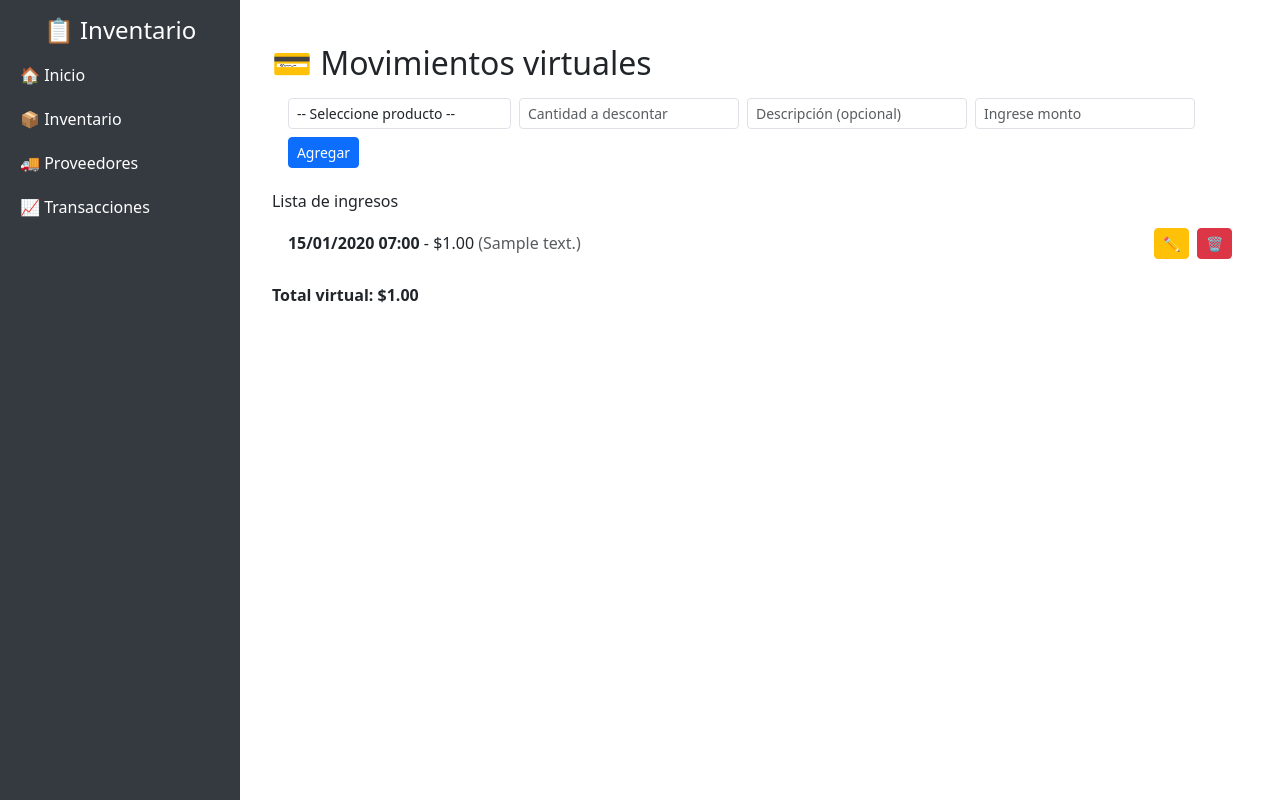
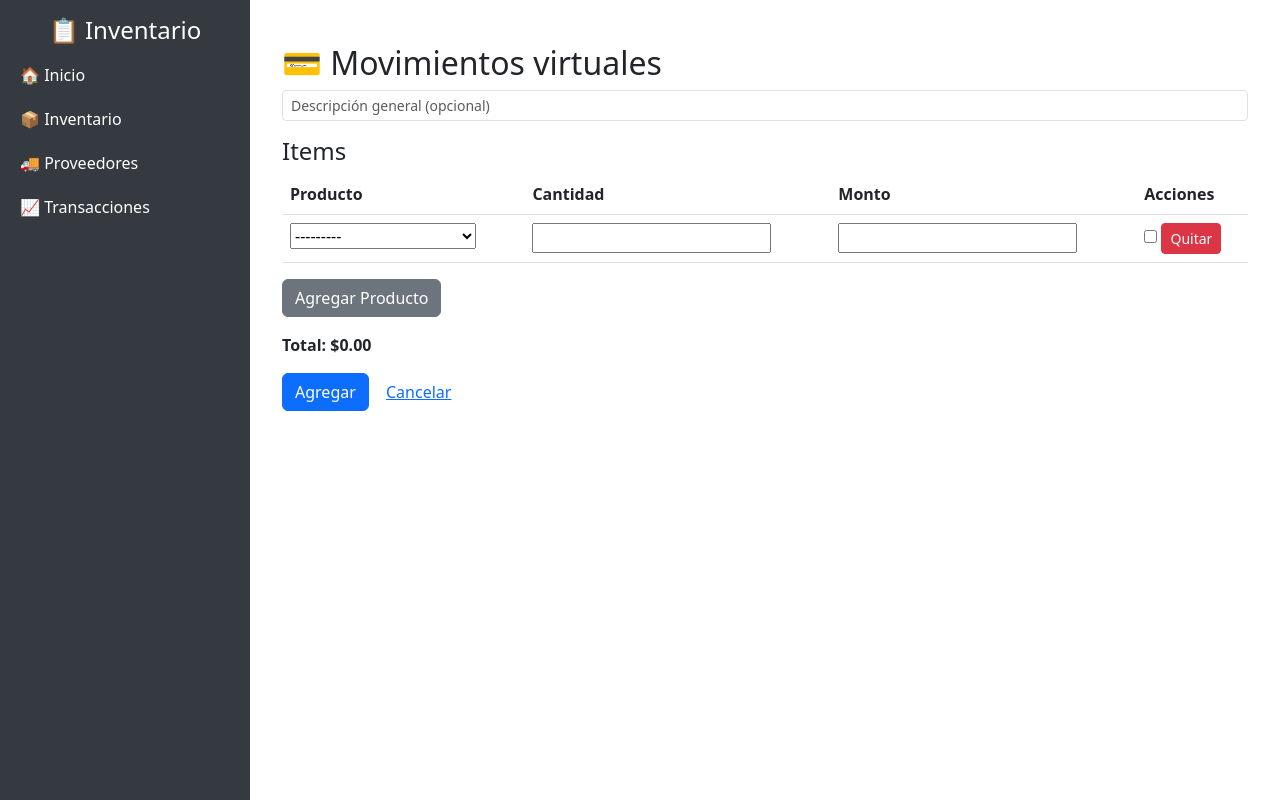
Before and after one commit to Franco122/ProyectoPPS, a Django app: page /movimientos/virtuales/ in a window 1280 px wide. Run offline with Django 5.2, Linux system fonts and the light colour scheme; a user stored in the database is signed in; data comes from the database, SQL or seed files in the repository; both versions use the stored data as it was after the commit; tables that the repository leaves empty hold one stand-in row (values such as "Sample post").

Commit message:
Actualizo la ventana de inicio

```diff
--- a/tasks/templates/agregar_venta.html
+++ b/tasks/templates/agregar_venta.html
@@ -43,7 +43,7 @@
       </tbody>
     </table>
 
-    <button type="button" id="add-line" class="btn btn-secondary mb-3">Agregar línea</button>
+    <button type="button" id="add-line" class="btn btn-secondary mb-3">Agregar Producto</button>
 
     <div>
       <strong>Total: $<span id="venta-total">0.00</span></strong>
--- a/tasks/templates/movimientos_virtuales.html
+++ b/tasks/templates/movimientos_virtuales.html
@@ -4,88 +4,190 @@
 <main class="container mt-4">
   <h2>💳 Movimientos virtuales</h2>
 
-  <!-- Formulario para agregar movimiento virtual -->
-  <form method="POST" action="{% url 'movimientos_virtuales' %}" class="row g-2 align-items-center px-3 py-2">
+  <!-- Formulario para agregar varios movimientos virtuales (formset) -->
+  <form method="POST" action="{% url 'movimientos_virtuales' %}" id="virtual-form" onsubmit="return submitVirtualForm(event)">
     {% csrf_token %}
-    <div class="col-auto">
-      <select id="producto_virtual" name="producto" class="form-control form-control-sm" required>
-        <option value="">-- Seleccione producto --</option>
-        {% for p in productos_all %}
-          <option value="{{ p.id }}" data-price="{{ p.precio }}">{{ p.nombre }} (stock: {{ p.cantidad }})</option>
+    <div class="mb-3">
+      <input type="text" name="descripcion_general" class="form-control form-control-sm" placeholder="Descripción general (opcional)">
+    </div>
+    <h4>Items</h4>
+    <table class="table" id="vitems-table">
+      <thead>
+        <tr>
+          <th>Producto</th>
+          <th>Cantidad</th>
+          <th>Monto</th>
+          <th>Acciones</th>
+        </tr>
+      </thead>
+      <tbody>
+        {{ formset.management_form }}
+        {% for form in formset.forms %}
+        <tr class="item-row">
+          <td>{{ form.producto }}</td>
+          <td>
+            {{ form.cantidad_producto }}
+            <script>document.currentScript.previousElementSibling.setAttribute('min','1'); document.currentScript.previousElementSibling.setAttribute('required','required');</script>
+          </td>
+          <td>{{ form.monto }}</td>
+          <td>
+            {% if form.DELETE %}{{ form.DELETE }}{% endif %}
+            <button type="button" class="btn btn-sm btn-danger remove-line">Quitar</button>
+          </td>
+        </tr>
         {% endfor %}
-      </select>
+      </tbody>
+    </table>
+
+    <button type="button" id="add-line-v" class="btn btn-secondary mb-3">Agregar Producto</button>
+
+    <div>
+      <strong>Total: $<span id="virtual-total">0.00</span></strong>
     </div>
-    <div class="col-auto">
-      <input id="cantidad_virtual" type="number" name="cantidad_producto" class="form-control form-control-sm" placeholder="Cantidad a descontar" min="1">
-    </div>
-    <div class="col-auto">
-      <input type="text" name="descripcion" class="form-control form-control-sm" placeholder="Descripción (opcional)">
-    </div>
-    <div class="col-auto">
-      <input id="monto_virtual" type="number" step="0.01" name="monto" class="form-control form-control-sm" placeholder="Ingrese monto" readonly required>
-    </div>
-    <div class="col-auto">
-      <button type="submit" class="btn btn-primary btn-sm">Agregar</button>
+
+    <div class="mt-3">
+      <button type="submit" class="btn btn-primary">Agregar</button>
+      <a href="{% url 'inicio' %}" class="btn btn-link">Cancelar</a>
     </div>
   </form>
 
-  <!-- Lista de movimientos virtuales -->
-  <h6 class="mt-3">Lista de ingresos</h6>
-  <ul class="list-group list-group-flush">
-    {% for item in ingresos_virtuales %}
-      {% with ingreso=item.obj monto_display=item.monto_display %}
-      <li class="list-group-item d-flex justify-content-between align-items-center">
-        <div>
-          <strong>{{ ingreso.fecha|date:"d/m/Y H:i" }}</strong> - ${{ monto_display|floatformat:2 }}
-          {% if ingreso.producto %}
-            <span class="text-muted">[{{ ingreso.producto.nombre }} x{{ ingreso.cantidad_producto }}]</span>
-          {% endif %}
-          {% if ingreso.descripcion %}
-            <span class="text-muted">({{ ingreso.descripcion }})</span>
-          {% endif %}
-        </div>
-        <div>
-          <a href="{% url 'editar_virtual' ingreso.id %}" class="btn btn-warning btn-sm me-1">✏️</a>
-          <a href="{% url 'eliminar_virtual' ingreso.id %}" class="btn btn-danger btn-sm" onclick="return confirm('¿Seguro que deseas eliminar este movimiento virtual?')">🗑️</a>
-        </div>
-      </li>
-      {% endwith %}
-    {% empty %}
-      <li class="list-group-item">No hay ingresos virtuales aún.</li>
-    {% endfor %}
-  </ul>
-
-  <div class="mt-3">
-    <strong>Total virtual: ${{ total_virtual|floatformat:2 }}</strong>
-  </div>
 
 </main>
 
 <script>
 (function(){
-  function toNumber(v){ v = (v===undefined||v==='')?0:v; return parseFloat(String(v)) || 0; }
-  function setup(productSelectId, qtyInputId, montoInputId){
-    var prod = document.getElementById(productSelectId);
-    var qty = document.getElementById(qtyInputId);
-    var monto = document.getElementById(montoInputId);
-    if(!prod || !monto) return;
-    function update(){
-      var opt = prod.options[prod.selectedIndex];
-      var price = opt ? opt.dataset.price : undefined;
-      var p = toNumber(price);
-      var q = qty ? toNumber(qty.value) : 1;
-      if(q <= 0) q = 1;
-      if(p > 0){
-        monto.value = (p * q).toFixed(2);
+  function parseFloatSafe(v){return parseFloat(v)||0}
+
+  async function getProductPrice(productoId){
+    try{
+      const resp = await fetch(`/get_product_price/${productoId}/`);
+      const data = await resp.json();
+      return data.precio;
+    }catch(e){ console.error('getProductPrice', e); return 0 }
+  }
+
+  async function updateMontoForSelect(select){
+    const row = select.closest('tr');
+    const cantidadInput = row.querySelector('input[name$="-cantidad_producto"]');
+    const montoInput = row.querySelector('input[name$="-monto"]');
+    const productoId = select.value;
+    if(!montoInput) return;
+    if(productoId){
+      const precio = await getProductPrice(productoId);
+      const qty = parseFloatSafe(cantidadInput ? cantidadInput.value : 1);
+      montoInput.value = (precio * (qty>0?qty:1)).toFixed(2);
+      montoInput.readOnly = true;
+    } else {
+      montoInput.value = '';
+      montoInput.readOnly = false;
+    }
+    updateTotal();
+  }
+
+  function updateTotal(){
+    let total = 0;
+    document.querySelectorAll('#vitems-table tbody tr.item-row').forEach(function(row){
+      const m = parseFloatSafe(row.querySelector('input[name$="-monto"]').value);
+      total += m;
+    });
+    document.getElementById('virtual-total').innerText = total.toFixed(2);
+  }
+
+  document.addEventListener('change', function(e){
+    const el = e.target;
+    if(!el) return;
+    if(el.tagName.toLowerCase()==='select' && /-producto$/.test(el.name)){
+      updateMontoForSelect(el);
+    }
+  });
+
+  document.addEventListener('input', function(e){
+    // recalc total when monto or cantidad change
+    if(e.target && (/-monto$/.test(e.target.name) || /-cantidad_producto$/.test(e.target.name))){
+      // if quantity changed and product selected, update monto accordingly
+      const row = e.target.closest('tr');
+      if(row){
+        const sel = row.querySelector('select[name$="-producto"]');
+        if(sel && sel.value){ updateMontoForSelect(sel); return }
       }
+      updateTotal();
     }
-    prod.addEventListener('change', update);
-    if(qty) qty.addEventListener('input', update);
-  }
+  });
+
+  document.addEventListener('click', function(e){
+    if(e.target && e.target.classList.contains('remove-line')){
+      const row = e.target.closest('tr');
+      const del = row.querySelector('input[type="checkbox"][name$="-DELETE"]');
+      if(del){ del.checked = true; row.style.display='none'; updateTotal(); return }
+      row.remove();
+      updateTotal();
+    }
+  });
+
+  document.getElementById('add-line-v').addEventListener('click', function(){
+    const tbody = document.querySelector('#vitems-table tbody');
+    const last = tbody.querySelector('tr.item-row:last-of-type');
+    if(!last) return;
+    const clone = last.cloneNode(true);
+    // clear values
+    clone.querySelectorAll('input, select').forEach(function(i){
+      if(i.tagName.toLowerCase()==='select') i.selectedIndex=0;
+      if(i.type==='number' || i.type==='text') i.value='';
+    });
+    // increment TOTAL_FORMS
+    const totalForms = document.querySelector('#id_vitems-TOTAL_FORMS');
+    if(totalForms){
+      const idx = parseInt(totalForms.value);
+      clone.querySelectorAll('[name]').forEach(function(el){
+        const name = el.getAttribute('name');
+        const newName = name.replace(/-\d+-/, '-' + idx + '-');
+        el.setAttribute('name', newName);
+        const id = el.getAttribute('id'); if(id) el.setAttribute('id', id.replace(/-\d+-/, '-' + idx + '-'));
+      });
+      totalForms.value = idx + 1;
+    }
+    tbody.appendChild(clone);
+  });
+
+  // initialize totals for existing rows
   document.addEventListener('DOMContentLoaded', function(){
-    setup('producto_virtual','cantidad_virtual','monto_virtual');
+    document.querySelectorAll('select[name$="-producto"]').forEach(function(s){ if(s.value) updateMontoForSelect(s) });
+    updateTotal();
   });
+
 })();
 </script>
 
+<script>
+// Envío AJAX del formulario y cierre de popup al agregar
+async function submitVirtualForm(event){
+  event.preventDefault();
+  const form = event.target;
+  const formData = new FormData(form);
+  try{
+    const resp = await fetch(form.action, {
+      method: 'POST',
+      body: formData,
+      headers: {
+        'X-Requested-With': 'XMLHttpRequest'
+      },
+      credentials: 'same-origin'
+    });
+    const data = await resp.json();
+    if(data.success){
+      if(window.opener){
+        window.opener.location.reload();
+      }
+      window.close();
+    } else {
+      alert('Error: ' + (data.message || 'Error desconocido'));
+    }
+  }catch(err){
+    console.error('Error enviando formulario virtual:', err);
+    alert('Error al procesar el formulario. Revisá la consola.');
+  }
+  return false;
+}
+</script>
+
 {% endblock %}
--- a/tasks/views.py
+++ b/tasks/views.py
@@ -52,6 +52,8 @@ def agregar_virtual(request):
 
             try:
                 with transaction.atomic():
+                    # descripción general opcional (si el usuario la completó en la parte superior)
+                    general_desc = (request.POST.get('descripcion_general') or '').strip()
                     if producto and cantidad_producto:
                         producto = Producto.objects.select_for_update().get(pk=producto.pk)
                         if producto.cantidad < cantidad_producto:
@@ -82,37 +84,65 @@ def movimientos_virtuales(request):
     Lógica copiada de la gestión de ingresos en efectivo / agregar_virtual,
     pero en una vista separada que muestra solo movimientos virtuales.
     """
+    # Usar un formset para permitir múltiples productos en un solo envío
+    from django.forms import modelformset_factory
+    IngresoVirtualFormSet = modelformset_factory(IngresoVirtual, form=IngresoVirtualForm, extra=1, can_delete=True)
+
     if request.method == 'POST':
-        form = IngresoVirtualForm(request.POST)
-        if form.is_valid():
-            monto = form.cleaned_data['monto']
-            descripcion = form.cleaned_data['descripcion']
-            producto = form.cleaned_data.get('producto')
-            cantidad_producto = form.cleaned_data.get('cantidad_producto')
-
+        formset = IngresoVirtualFormSet(request.POST, queryset=IngresoVirtual.objects.none(), prefix='vitems')
+        if formset.is_valid():
             try:
                 with transaction.atomic():
-                    if producto and cantidad_producto:
-                        producto = Producto.objects.select_for_update().get(pk=producto.pk)
-                        if producto.cantidad < cantidad_producto:
-                            messages.error(request, f"Stock insuficiente para {producto.nombre}. Stock actual: {producto.cantidad}")
-                            return redirect('movimientos_virtuales')
-                        producto.cantidad -= cantidad_producto
-                        producto.save()
-                    IngresoVirtual.objects.create(
-                        monto=monto,
-                        descripcion=descripcion,
-                        producto=producto if producto else None,
-                        cantidad_producto=cantidad_producto if producto else None
-                    )
-                    messages.success(request, 'Movimiento virtual agregado correctamente.')
-            except Exception:
-                messages.error(request, 'Ocurrió un error al procesar el ingreso virtual.')
+                    # descripción general opcional (si el usuario la completó en la parte superior)
+                    general_desc = (request.POST.get('descripcion_general') or '').strip()
+                    # procesar cada formulario válido (no marcado para DELETE)
+                    for f in formset:
+                        if not f.cleaned_data or f.cleaned_data.get('DELETE', False):
+                            continue
+                        producto = f.cleaned_data.get('producto')
+                        cantidad_producto = f.cleaned_data.get('cantidad_producto')
+                        monto = f.cleaned_data.get('monto')
+                        descripcion = f.cleaned_data.get('descripcion')
+                        # si hay una descripción general, la usamos en lugar de la descripción por línea
+                        if general_desc:
+                            descripcion = general_desc
+
+                        if producto and cantidad_producto:
+                            p = Producto.objects.select_for_update().get(pk=producto.pk)
+                            if p.cantidad < cantidad_producto:
+                                if request.headers.get('X-Requested-With') == 'XMLHttpRequest':
+                                    return JsonResponse({'success': False, 'message': f'Stock insuficiente para {producto.nombre}. Stock actual: {p.cantidad}'}, status=400)
+                                messages.error(request, f"Stock insuficiente para {producto.nombre}. Stock actual: {p.cantidad}")
+                                return redirect('movimientos_virtuales')
+                            p.cantidad -= cantidad_producto
+                            p.save()
+
+                        # crear el ingreso virtual por cada línea
+                        IngresoVirtual.objects.create(
+                            monto=monto,
+                            descripcion=descripcion,
+                            producto=producto if producto else None,
+                            cantidad_producto=cantidad_producto if producto else None
+                        )
+
+                if request.headers.get('X-Requested-With') == 'XMLHttpRequest':
+                    return JsonResponse({'success': True, 'message': 'Movimientos virtuales agregados correctamente'})
+                messages.success(request, 'Movimientos virtuales agregados correctamente.')
+                return redirect('movimientos_virtuales')
+            except Exception as e:
+                print('DEBUG: Exception in movimientos_virtuales:', e)
+                if request.headers.get('X-Requested-With') == 'XMLHttpRequest':
+                    return JsonResponse({'success': False, 'message': 'Ocurrió un error al procesar los ingresos virtuales.'}, status=500)
+                messages.error(request, 'Ocurrió un error al procesar los ingresos virtuales.')
+                return redirect('movimientos_virtuales')
         else:
-            messages.error(request, 'Formulario de ingreso virtual inválido. Verificá los datos.')
-        return redirect('movimientos_virtuales')
+            # formset inválido
+            if request.headers.get('X-Requested-With') == 'XMLHttpRequest':
+                return JsonResponse({'success': False, 'message': 'Formulario inválido', 'errors': formset.errors}, status=400)
+            messages.error(request, 'Por favor corregí los errores en el formulario.')
+            return redirect('movimientos_virtuales')
     else:
-        form = IngresoVirtualForm()
+        formset = IngresoVirtualFormSet(queryset=IngresoVirtual.objects.none(), prefix='vitems')
 
     ingresos_virtuales = IngresoVirtual.objects.order_by('-fecha')
     ingresos_virtual_display = []
@@ -120,15 +150,17 @@ def movimientos_virtuales(request):
         try:
             if ving.producto and ving.cantidad_producto:
                 monto_calc = (ving.producto.precio or 0) * (ving.cantidad_producto or 0)
+                precio_unitario = ving.producto.precio
             else:
                 monto_calc = ving.monto
         except Exception:
             monto_calc = ving.monto
-        ingresos_virtual_display.append({'obj': ving, 'monto_display': monto_calc})
+            precio_unitario = None
+        ingresos_virtual_display.append({'obj': ving, 'monto_display': monto_calc, 'precio_unitario': precio_unitario})
     total_virtual = sum(item['monto_display'] for item in ingresos_virtual_display)
 
     return render(request, 'movimientos_virtuales.html', {
-        'form': form,
+        'formset': formset,
         'ingresos_virtuales': ingresos_virtual_display,
         'total_virtual': total_virtual,
         'productos_all': Producto.objects.all(),
@@ -292,11 +324,13 @@ def inicio(request):
         try:
             if ving.producto and ving.cantidad_producto:
                 monto_calc = (ving.producto.precio or 0) * (ving.cantidad_producto or 0)
+                precio_unitario = ving.producto.precio
             else:
                 monto_calc = ving.monto
         except Exception:
             monto_calc = ving.monto
-        ingresos_virtual_display.append({'obj': ving, 'monto_display': monto_calc})
+            precio_unitario = None
+        ingresos_virtual_display.append({'obj': ving, 'monto_display': monto_calc, 'precio_unitario': precio_unitario})
     total_virtual = sum(item['monto_display'] for item in ingresos_virtual_display)
 
     gastos = Gasto.objects.order_by('-fecha')
```
Also changed, not shown: tasks/templates/inicio.html (+19 -28 lines), inventario.sqlite3.
